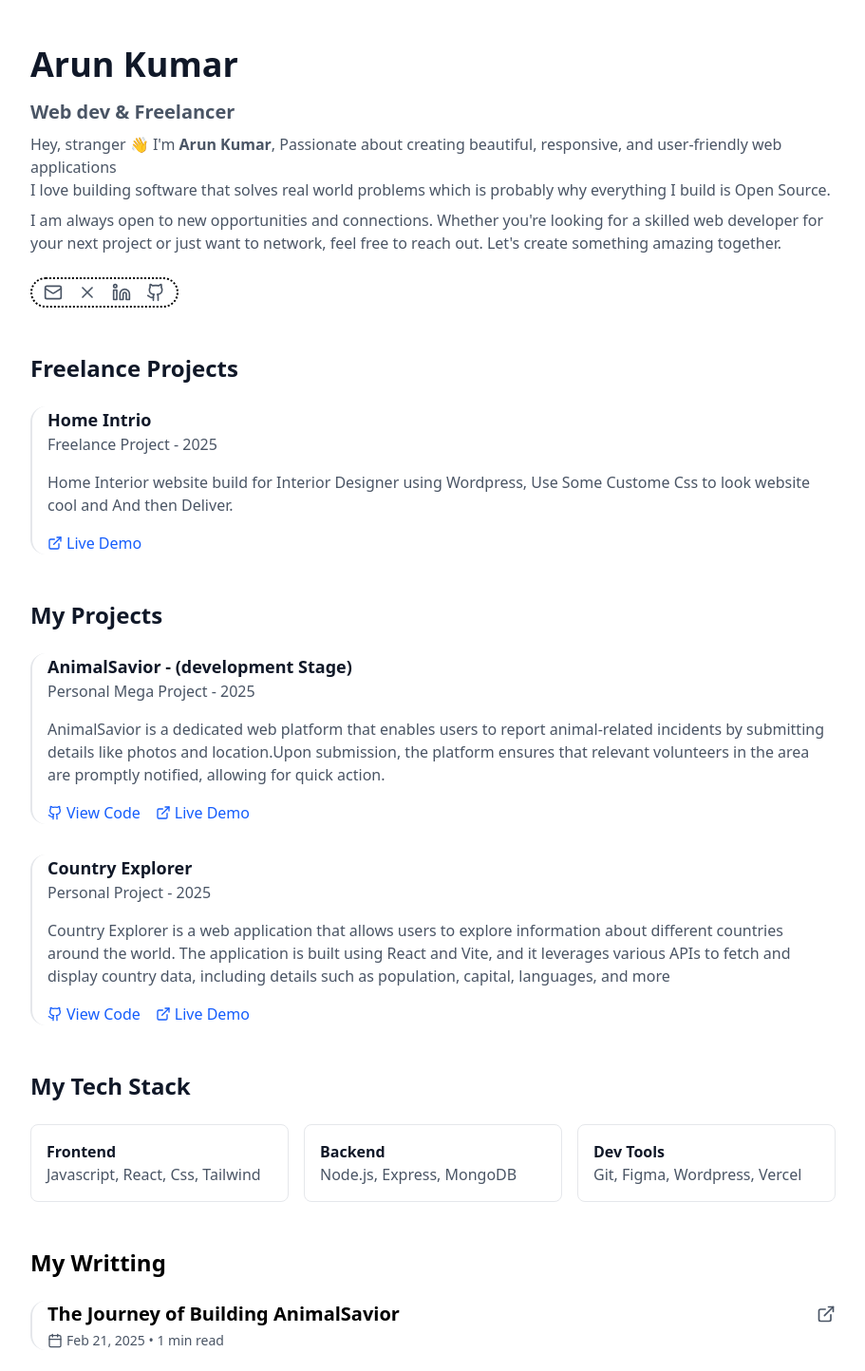
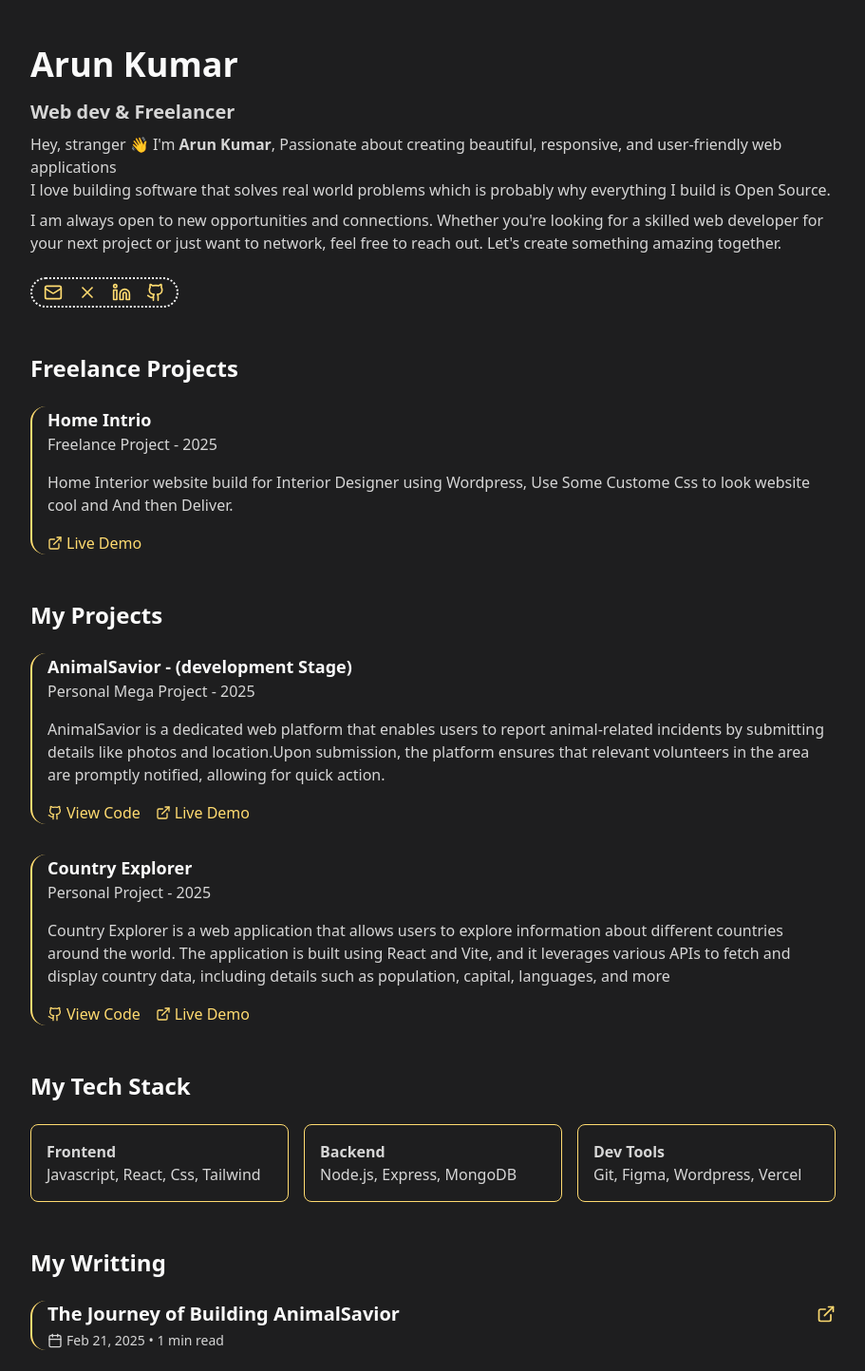
Before and after one commit to hiarun01/my-portfolio, a React (Vite) app: page / in a window 1280 px wide. Shown: the top 1444 px of the page at 95% size, without its empty margins (184-1095 px from the left). Built offline with nearby package versions, Linux system fonts and the light colour scheme.

Commit message:
make overall portfolio color black and white.

```diff
--- a/src/Api/ProjectsApi.js
+++ b/src/Api/ProjectsApi.js
@@ -6,7 +6,7 @@ export const projects = [
     description:
       "AnimalSavior is a dedicated web platform that enables users to report animal-related incidents by submitting details like photos and location.Upon submission, the platform ensures that relevant volunteers in the area are promptly notified, allowing for quick action.",
     github: "https://github.com/hiarun01/AnimalSavior",
-    live: "https://github.com/hiarun01/AnimalSavior",
+    live: "https://animal-savior.vercel.app/",
   },
 
   {
--- a/src/Portfolio.jsx
+++ b/src/Portfolio.jsx
@@ -9,7 +9,7 @@ import FreelanceProjects from "./components/FreelanceProjects";
 
 const Portfolio = () => {
   return (
-    <div className="min-h-screen bg-white">
+    <div className="min-h-screen bg-[#1e1e1f] text-[#fafafa] ">
       <About />
       <main className="max-w-4xl mx-auto px-6">
         <FreelanceProjects />
--- a/src/components/About.jsx
+++ b/src/components/About.jsx
@@ -5,33 +5,33 @@ const About = () => {
   return (
     <div>
       <header className="max-w-4xl mx-auto px-6 py-12 ">
-        <h1 className="text-4xl font-bold text-gray-900">Arun Kumar</h1>
-        <p className="mt-4 text-xl text-gray-600">
+        <h1 className="text-4xl font-bold">Arun Kumar</h1>
+        <p className="mt-4 text-xl text-[#d6d6d6]">
           <strong>Web dev & Freelancer</strong>
         </p>
-        <p className="mt-2 text-gray-600 ">
+        <p className="mt-2 text-[#d6d6d6] ">
           Hey, stranger 👋 I'm <strong>Arun Kumar</strong>, Passionate about
           creating beautiful, responsive, and user-friendly web applications
           <br />I love building software that solves real world problems which
           is probably why everything I build is Open Source.
         </p>
-        <p className="mt-2 text-gray-600">
+        <p className="mt-2 text-[#d6d6d6]">
           I am always open to new opportunities and connections. Whether you're
           looking for a skilled web developer for your next project or just want
           to network, feel free to reach out. Let's create something amazing
           together.
         </p>
         <div className="flex gap-4 mt-6 border-2 border-dotted rounded-2xl w-fit py-1 px-3">
-          <a href="#" className="text-gray-600 hover:text-gray-900">
+          <a href="#" className="text-[#ffdb70] ">
             <Mail size={20} />
           </a>
-          <a href="#" className="text-gray-600 hover:text-gray-900">
+          <a href="#" className="text-[#ffdb70]">
             <X size={20} />
           </a>
-          <a href="#" className="text-gray-600 hover:text-gray-900">
+          <a href="#" className="text-[#ffdb70]">
             <Linkedin size={20} />
           </a>
-          <a href="#" className="text-gray-600 hover:text-gray-900">
+          <a href="#" className="text-[#ffdb70] ">
             <Github size={20} />
           </a>
         </div>
--- a/src/components/BlogSection.jsx
+++ b/src/components/BlogSection.jsx
@@ -9,19 +9,22 @@ const BlogSection = () => {
         {blogPosts.map((post, index) => (
           <div
             key={index}
-            className=" border-l-2 rounded-2xl border-gray-200 pl-4"
+            className=" border-l-2 rounded-2xl border-[#ffdb70] pl-4"
           >
             <div className="flex items-center justify-between mb-1 ">
               <h3 className="text-xl font-semibold">
-                <a href={post.link} className="hover:text-gray-600">
+                <a href={post.link} className="hover:text-[#d2bb77]">
                   {post.title}
                 </a>
               </h3>
-              <a href={post.link} className="text-gray-600 hover:text-gray-900">
+              <a
+                href={post.link}
+                className="text-[#ffdb70] hover:text-[#d2bb77]"
+              >
                 <ExternalLinkIcon className="w-5 h-5" />
               </a>
             </div>
-            <div className="flex items-center text-gray-600 text-sm">
+            <div className="flex items-center text-[#d6d6d6] text-sm">
               <CalendarIcon className="w-4 h-4 mr-1" />
               {post.date} • {post.readTime}
             </div>
--- a/src/components/Footer.jsx
+++ b/src/components/Footer.jsx
@@ -1,8 +1,8 @@
 const Footer = () => {
   return (
     <>
-      <footer className="max-w-4xl mx-auto px-6 py-8 border-t border-gray-200">
-        <p className="text-center text-gray-600">
+      <footer className="max-w-4xl mx-auto px-6 py-8 border-t border-[#ffdb70]">
+        <p className="text-center text-[#fafafa]">
           <strong>
             © {new Date().getFullYear()} Arun Kumar. All rights reserved.
           </strong>
--- a/src/components/FreelanceProjects.jsx
+++ b/src/components/FreelanceProjects.jsx
@@ -3,28 +3,28 @@ import {FreelanceProj} from "../Api/FreelanceProjectsAPi";
 const FreelanceProjects = () => {
   return (
     <section className="mb-12">
-      <h2 className="text-2xl font-bold text-gray-900 mb-6">
+      <h2 className="text-2xl font-bold text-[#fafafa] mb-6">
         Freelance Projects
       </h2>
       <div className="space-y-8">
         {FreelanceProj.map((FreelanceProj, id) => {
           return (
             <div
-              className="border-l-2 rounded-2xl border-gray-200 pl-4 "
+              className="border-l-2 rounded-2xl text-[#ffdb70] pl-4 "
               key={id}
             >
-              <h3 className="text-lg font-semibold text-gray-900">
+              <h3 className="text-lg font-semibold text-[#fafafa]">
                 {FreelanceProj.title}
               </h3>
-              <p className="text-gray-600">{FreelanceProj.durationAndInfo}</p>
-              <div className="mt-4 text-gray-600">
+              <p className="text-[#d6d6d6]">{FreelanceProj.durationAndInfo}</p>
+              <div className="mt-4 text-[#d6d6d6]">
                 <p className="mb-4">{FreelanceProj.description}</p>
               </div>
 
               <div className="mt-4 flex gap-4">
                 <a
                   href={FreelanceProj.live}
-                  className="text-blue-600 hover:text-blue-800 flex items-center gap-1"
+                  className="text-[#ffdb70] hover:text-[#d2bb77] flex items-center gap-1"
                 >
                   <ExternalLink size={16} />
                   <span>Live Demo</span>
--- a/src/components/ProjectsSection.jsx
+++ b/src/components/ProjectsSection.jsx
@@ -5,26 +5,26 @@ const ProjectsSection = () => {
   return (
     <>
       <section className="mb-12">
-        <h2 className="text-2xl font-bold text-gray-900 mb-6">My Projects</h2>
+        <h2 className="text-2xl font-bold text-[#fafafa] mb-6">My Projects</h2>
         <div className="space-y-8">
           {projects.map((project, id) => {
             return (
               <div
-                className="border-l-2 rounded-2xl border-gray-200 pl-4 "
+                className="border-l-2 rounded-2xl text-[#ffdb70] pl-4 "
                 key={id}
               >
-                <h3 className="text-lg font-semibold text-gray-900">
+                <h3 className="text-lg font-semibold text-[#fafafa]">
                   {project.title}
                 </h3>
-                <p className="text-gray-600">{project.durationAndInfo}</p>
-                <div className="mt-4 text-gray-600">
+                <p className="text-[#d6d6d6]">{project.durationAndInfo}</p>
+                <div className="mt-4 text-[#d6d6d6]">
                   <p className="mb-4">{project.description}</p>
                 </div>
 
                 <div className="mt-4 flex gap-4">
                   <a
                     href={project.github}
-                    className="text-blue-600 hover:text-blue-800 flex items-center gap-1"
+                    className="text-[#ffdb70] hover:hover:text-[#d2bb77] flex items-center gap-1"
                   >
                     <Github size={16} />
 
@@ -32,7 +32,7 @@ const ProjectsSection = () => {
                   </a>
                   <a
                     href={project.live}
-                    className="text-blue-600 hover:text-blue-800 flex items-center gap-1"
+                    className="text-[#ffdb70] hover:text-[#d2bb77] flex items-center gap-1"
                   >
                     <ExternalLink size={16} />
                     <span>Live Demo</span>
--- a/src/components/SkillsSection.jsx
+++ b/src/components/SkillsSection.jsx
@@ -2,20 +2,22 @@ const SkillsSection = () => {
   return (
     <>
       <section className="mb-12">
-        <h2 className="text-2xl font-bold text-gray-900 mb-6">My Tech Stack</h2>
+        <h2 className="text-2xl font-bold text-[#fafafa] mb-6">
+          My Tech Stack
+        </h2>
 
-        <div className="grid grid-cols-2 md:grid-cols-3 gap-4">
-          <div className="border border-gray-200 rounded-lg p-4 bg-white">
-            <h3 className="font-semibold text-gray-900">Frontend</h3>
-            <p className="text-gray-600">Javascript, React, Css, Tailwind</p>
+        <div className="grid grid-cols-2 md:grid-cols-3 sm:grid-cols-1 max-sm:grid-cols-1 gap-4">
+          <div className="border border-[#ffdb70] rounded-lg p-4 bg-transparent">
+            <h3 className="font-semibold text-[#d6d6d6]">Frontend</h3>
+            <p className="text-[#d6d6d6]">Javascript, React, Css, Tailwind</p>
           </div>
-          <div className="border border-gray-200 rounded-lg p-4 bg-white">
-            <h3 className="font-semibold text-gray-900">Backend</h3>
-            <p className="text-gray-600">Node.js, Express, MongoDB</p>
+          <div className="border border-[#ffdb70] rounded-lg p-4 bg-transparent">
+            <h3 className="font-semibold text-[#d6d6d6]">Backend</h3>
+            <p className="text-[#d6d6d6]">Node.js, Express, MongoDB</p>
           </div>
-          <div className="border border-gray-200 rounded-lg p-4 bg-white">
-            <h3 className="font-semibold text-gray-900">Dev Tools</h3>
-            <p className="text-gray-600">Git, Figma, Wordpress, Vercel </p>
+          <div className="border border-[#ffdb70] rounded-lg p-4 bg-transparent">
+            <h3 className="font-semibold text-[#d6d6d6]">Dev Tools</h3>
+            <p className="text-[#d6d6d6]">Git, Figma, Wordpress, Vercel </p>
           </div>
         </div>
       </section>
```
